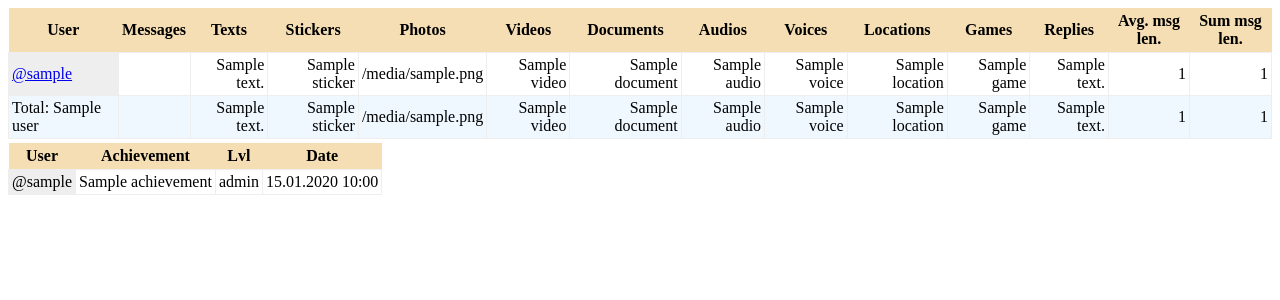
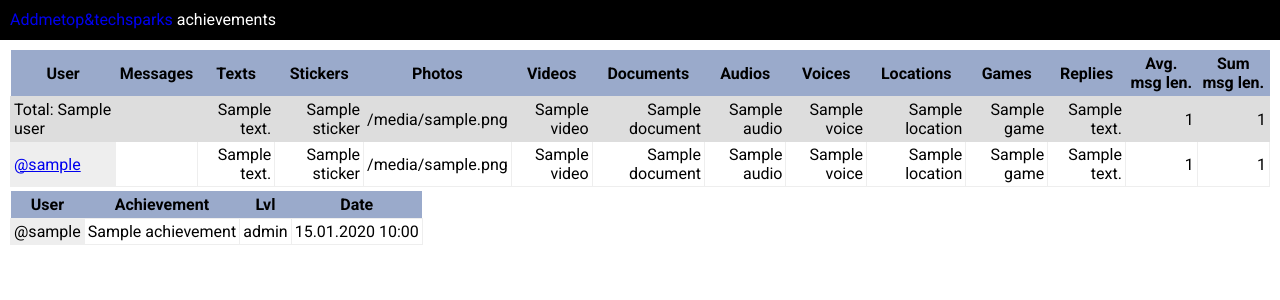
Before and after one commit to cherya/ChatAchievementsBot, a Python web app: template web/templates/homepage.html in a window 1280 px wide. Shown: the top 300 px of the page. Run offline with Jinja, Linux system fonts and the light colour scheme; the template is opened without the code that fills it: most values are stand-ins (such as "Sample title", 1, 10 or a date in 2020).

Commit message:
redesign, achievements level images

```diff
--- a/web/server.py
+++ b/web/server.py
@@ -42,7 +42,10 @@ def user_detail(user_id, **kwargs):
         UserAchievementCounters.user == user,
         UserAchievementCounters.level > 0
     )
+    counters = UserCounters.select().where(UserCounters.user == user)
 
+    kwargs['user'] = user
+    kwargs['counters'] = counters[0]
     kwargs['achievements_list'] = user_achievements
     return render_template('user_detail.html', **kwargs)
 
@@ -55,7 +58,7 @@ def homepage(**kwargs):
         UserAchievementCounters.level > 0
     ).order_by(
         -UserAchievementCounters.date_achieved
-    )[:10]
+    )[:20]
 
     total = {
         'user': 0,
--- a/web/static/main.css
+++ b/web/static/main.css
@@ -1,4 +1,30 @@
 html, body{
+    margin: 0;
+    padding: 0;
+    font-family: 'Roboto', sans-serif;
+    width: 100%;
+}
+
+header{
+    height: 40px;
+    width: 100%;
+    box-sizing: border-box;
+    background-color: black;
+    color: white;
+    line-height: 40px;
+    padding: 0 10px;
+}
+
+.chanel{
+    text-decoration: none;
+}
+
+.chanel:visited {
+    color: white;
+}
+
+.main-content{
+    margin: 10px;
 }
 
 .table{
@@ -6,7 +32,7 @@ html, body{
 }
 
 .table th {
-    background-color: wheat;
+    background-color: #9aaacb;
     padding: 4px;
 }
 
@@ -34,6 +60,7 @@ html, body{
     display: inline-block;
 }
 
-.counters .table tr:last-child td{
-    background-color: aliceblue;
+.counters .table tr:first-child td{
+    background-color: #dddddd;
+    border-color: #dddddd;
 }
--- a/web/templates/base.html
+++ b/web/templates/base.html
@@ -2,9 +2,16 @@
 <head>
     <title>Achievements</title>
     <link rel=stylesheet type=text/css href="{{ url_for('static', filename='main.css') }}">
+    <link href="https://fonts.googleapis.com/css?family=Roboto:400,400i,700,700i&amp;subset=cyrillic,cyrillic-ext,latin-ext" rel="stylesheet">
+    {% block extrahead %}{% endblock %}
 </head>
 <body>
+    <header>
+        <a href="{{ url_for('homepage')}}" class="chanel">Addmetop&techsparks</a> achievements
+    </header>
     <div class=page>
-      {% block body %}{% endblock %}
+        <div class="main-content">
+            {% block content %}{% endblock %}
+        </div>
     </div>
 </body>
--- a/web/templates/homepage.html
+++ b/web/templates/homepage.html
@@ -1,5 +1,5 @@
 {% extends "base.html" %}
-{% block body%}
+{% block content%}
     <div class="counters">
         {% include "counters.html" %}
     </div>
```
Also changed, not shown: web/static/userpage.css (added, +59 -0 lines), web/templates/counters.html (+16 -16 lines), web/templates/user_detail.html (+57 -2 lines), web/static/images/level1_default.png (added), web/static/images/level2_default.png (added), web/static/images/level3_default.png (added).
